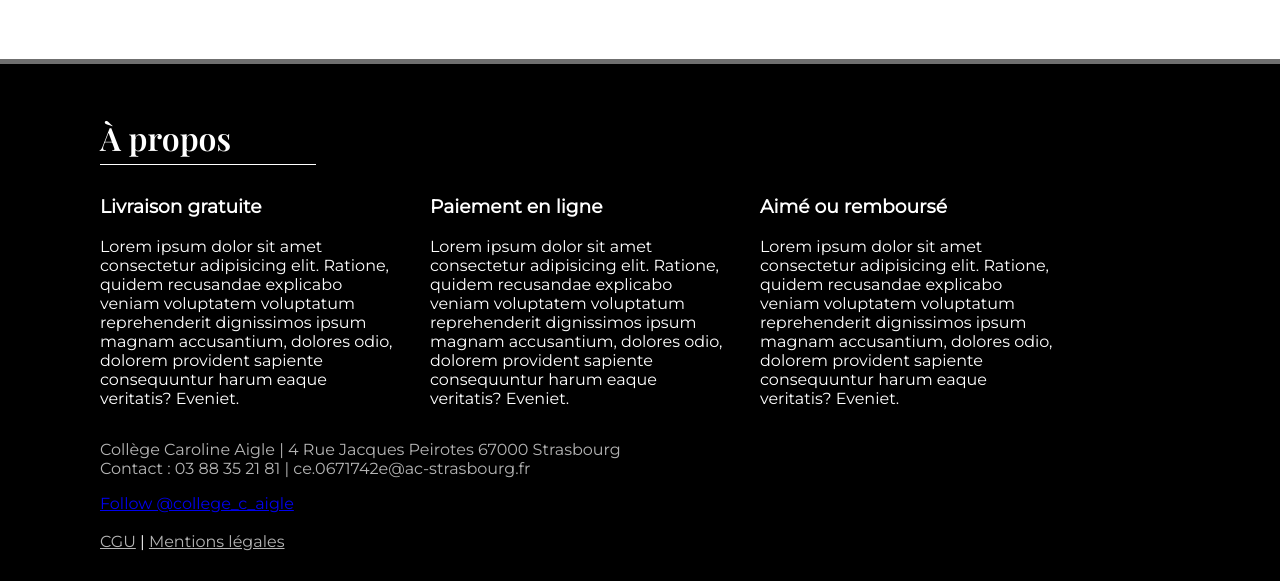
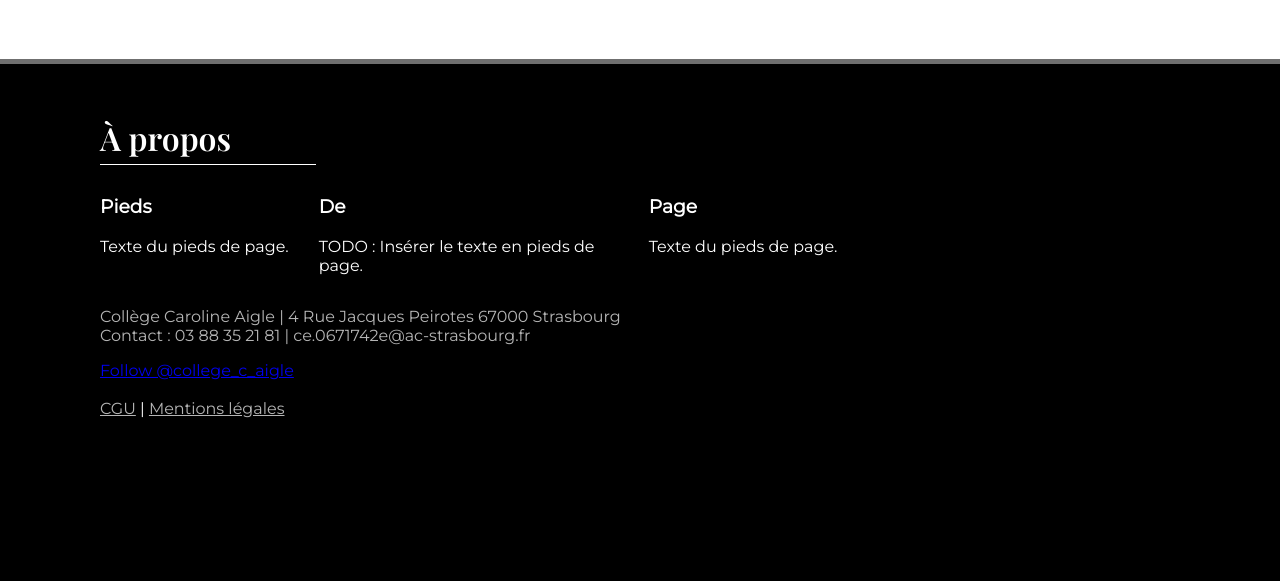
Before and after one commit to LeoPeyyro/CarolineAigle, a Django app: page /index/ in a window 1280 px wide. Shown: the part 1102-1683 px from the top of the page. After the commit the page ends 1520 px from the top, so only its background shows below. Run offline with Django 4.2, Linux system fonts and the light colour scheme; some libraries are stand-ins or nearby versions.

Commit message:
Mise à jour de la page d'accueil

```diff
--- a/CarolineAigle/caroline_aigle/templates/siteCollege/base.html
+++ b/CarolineAigle/caroline_aigle/templates/siteCollege/base.html
@@ -46,7 +46,7 @@
     <header>
         <h1>Caroline Aigle</h1>
         <h4>collège public</h4>
-        <a href="C:\Users\Omen by HP\Documents\La_Nouvelle_Plume_-_Numero_8_-_Sept_Oct_Nov_2022_1.pdf" download="La_Nouvelle_Plume_-_Numero_8_-_Sept_Oct_Nov_2022_1.pdf">
+        <a href="{% url 'index' %}">
             <button>Parcourir</button>
         </a>
 
@@ -58,18 +58,18 @@
         <div class="services">
 
             <div class="service">
-                <h3>Livraison gratuite</h3>
-                <p>Lorem ipsum dolor sit amet consectetur adipisicing elit. Ratione, quidem recusandae explicabo veniam voluptatem voluptatum reprehenderit dignissimos ipsum magnam accusantium, dolores odio, dolorem provident sapiente consequuntur harum eaque veritatis? Eveniet.</p>
+                <h3>Pieds</h3>
+                <p>Texte du pieds de page.</p>
             </div>
 
             <div class="service">
-                <h3>Paiement en ligne</h3>
-                <p>Lorem ipsum dolor sit amet consectetur adipisicing elit. Ratione, quidem recusandae explicabo veniam voluptatem voluptatum reprehenderit dignissimos ipsum magnam accusantium, dolores odio, dolorem provident sapiente consequuntur harum eaque veritatis? Eveniet.</p>
+                <h3>De</h3>
+                <p>TODO : Insérer le texte en pieds de page.</p>
             </div>
 
             <div class="service">
-                <h3>Aimé ou remboursé</h3>
-                <p>Lorem ipsum dolor sit amet consectetur adipisicing elit. Ratione, quidem recusandae explicabo veniam voluptatem voluptatum reprehenderit dignissimos ipsum magnam accusantium, dolores odio, dolorem provident sapiente consequuntur harum eaque veritatis? Eveniet.</p>
+                <h3>Page</h3>
+                <p>Texte du pieds de page.</p>
             </div>
 
         </div>
--- a/CarolineAigle/caroline_aigle/templates/siteCollege/index.html
+++ b/CarolineAigle/caroline_aigle/templates/siteCollege/index.html
@@ -8,7 +8,8 @@
             <div class="card">
                 <div class="left">
                     <h1>Qui sommes-nous ?</h1>
-                    <p>Histoire etc.</p>
+                    <p>Initiallement nommé "Fustel de Coulanges", l'établissement publique Caroline Aigle fût construit aux alentours de 1938.</p>
+                    <p>Il connaît, en 2006, une extension et devient officiellement le collège "Caroline Aigle" le 29 mars 2021 en hommage à la première femme pilote de Chasse.</p>
                 </div>
                 <div class="right">
                     <img src="https://www.archi-wiki.org/images/thumb/b/b2/002_rue_Jacques_Peirotes_20220225_DSC09528.jpg/1200px-002_rue_Jacques_Peirotes_20220225_DSC09528.jpg" alt="">
@@ -18,7 +19,9 @@
             <div class="card">
                 <div class="left">
                     <h1>À propos</h1>
-                    <p>Informations complémentaires etc. et Contact !</p>
+                    <p>Adresse du collège : 4 rue Jacques Peirotes 67000 Strasbourg</p>
+                    <p>Numéro de téléphone : 03 88 35 21 81</p>
+                    <p>Adresse mail : ce.0671742e@ac-strasbourg.fr</p>
                 </div>
                 <div class="right">
                     <iframe src="https://www.google.com/maps/embed?pb=!1m18!1m12!1m3!1d2639.676483290775!2d7.753617215629576!3d48.577744779260954!2m3!1f0!2f0!3f0!3m2!1i1024!2i768!4f13.1!3m3!1m2!1s0x4796c9aac345c1af%3A0x5f52655f2a7e90d5!2sColl%C3%A8ge%20Caroline%20Aigle!5e0!3m2!1sfr!2sfr!4v1674030808071!5m2!1sfr!2sfr" width="400" height="300" style="border:0;" allowfullscreen="" loading="lazy" referrerpolicy="no-referrer-when-downgrade"></iframe>
```
